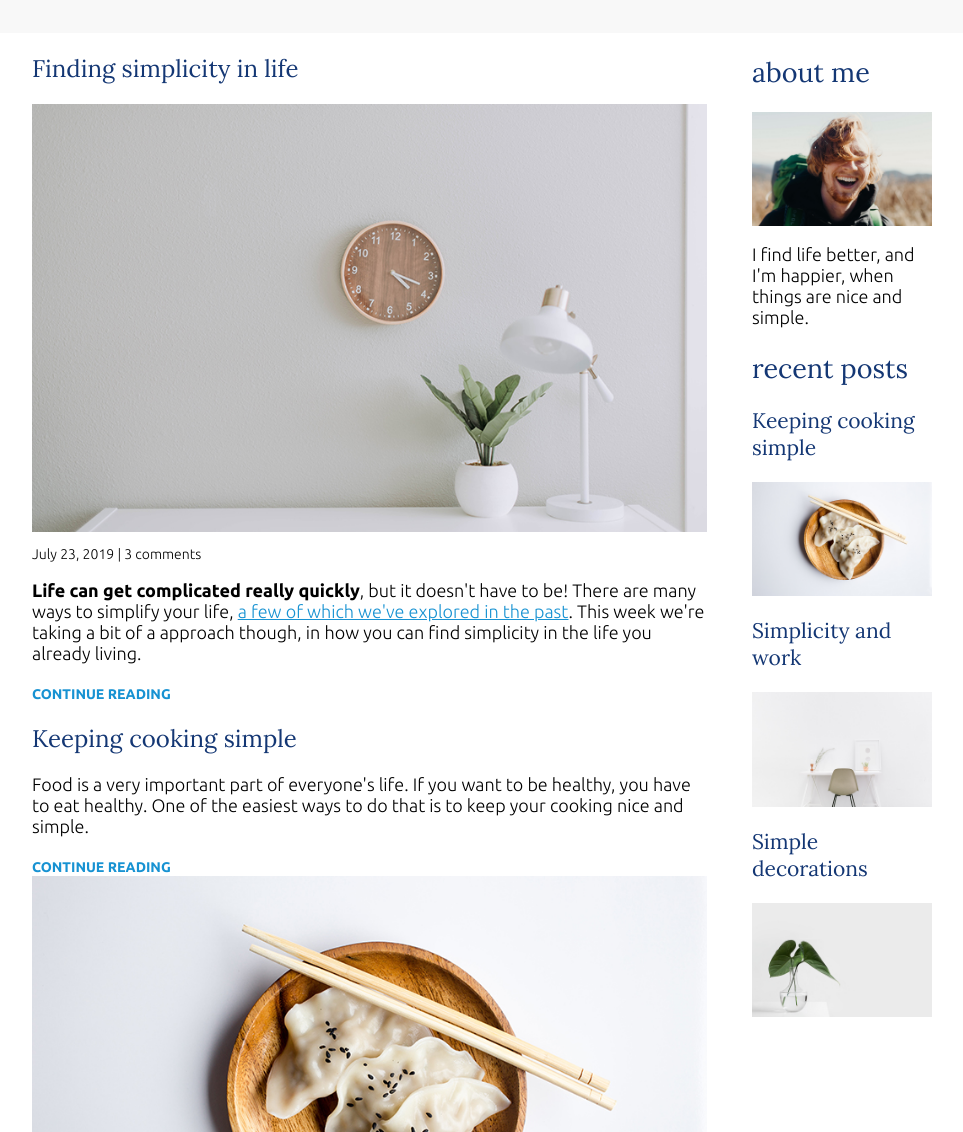
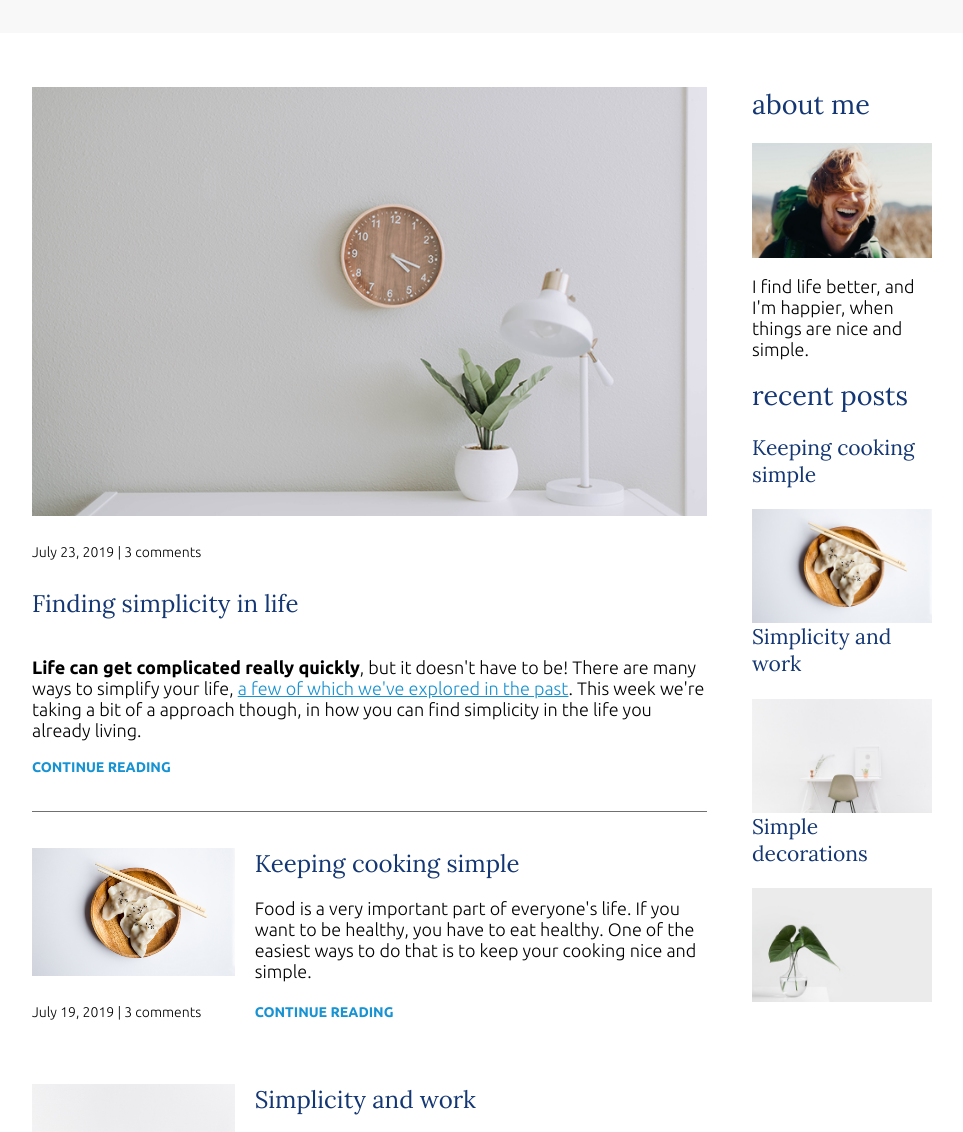
Before and after one commit to MattPahuta/Simple-Life-Blog, a plain HTML site: page index.html in a window 1280 px wide. Shown: the part 121-1253 px from the top of the page, without its empty margins (158-1121 px from the left). Drawn offline with Linux system fonts and the light colour scheme.

Commit message:
article positioning and order styles, additional media queries

```diff
--- a/styles.css
+++ b/styles.css
@@ -32,6 +32,7 @@ h3 {
   font-family:'Lora', serif;
   font-weight: 400;
   color: #143774;
+  margin-top: 0;
 }
 
 h1 {
@@ -82,6 +83,9 @@ strong {
   text-decoration: underline;
 }
 
+.article-info {
+  margin: 2em 0;
+}
 
 
 /**************
@@ -104,6 +108,7 @@ header {
   background: #F8F8F8;
   padding: 2em 0;
   text-align: center;
+  margin-bottom: 3em;
 }
 
 @media (min-width: 675px) {
@@ -155,11 +160,73 @@ nav a:focus {
 
 /* Nav Media Queries */
 @media (max-width: 675px) {
-
   nav ul {
     flex-direction: column;
   }
+
   nav li {
     margin: .5em 0;
   }
 }
+
+/* Article Styles */
+
+.article-featured {
+  border-bottom: 1px solid #707070;
+  padding-bottom: 2em;
+  margin-bottom: 2em;
+}
+
+.article-recent {
+  display: flex;
+  flex-direction: column;
+  margin-bottom: 2em;
+}
+
+.article-recent-main {
+  order: 2;
+}
+
+.article-recent-secondary {
+  order: 1;
+}
+
+/* shift the article info to the right, may cause overlap issues with longer titles */
+/* @media (min-width: 550px) {
+  .article-recent-main {
+    margin-top: -2.5em;
+  }
+
+  .article-info {
+    text-align: right;
+  }
+} */
+
+@media (min-width: 675px) {
+  .article-recent {
+    flex-direction: row;
+    justify-content: space-between;
+  }
+
+  .article-recent-main {
+    width: 67%;
+  }
+
+  .article-recent-secondary {
+    width: 30%;
+  }
+
+  .article-featured {
+    display: flex;
+    flex-direction: column;
+  }
+
+  .article-image {
+    order: -2;
+  }
+
+  .article-info {
+    order: -1;
+  }
+
+}
```
